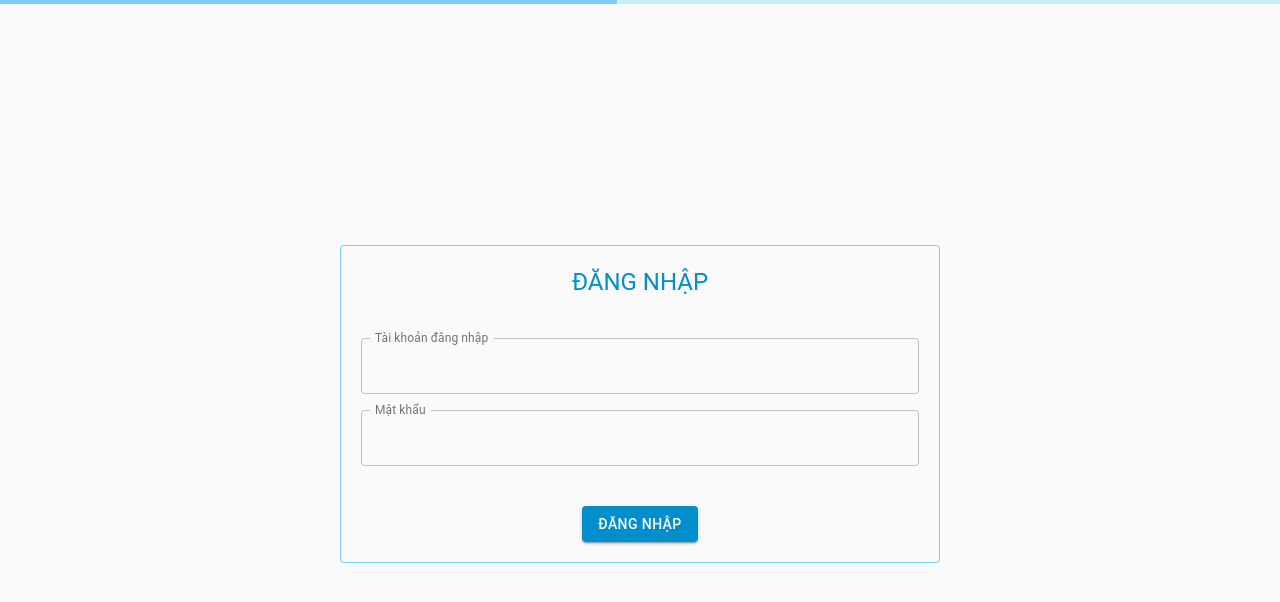
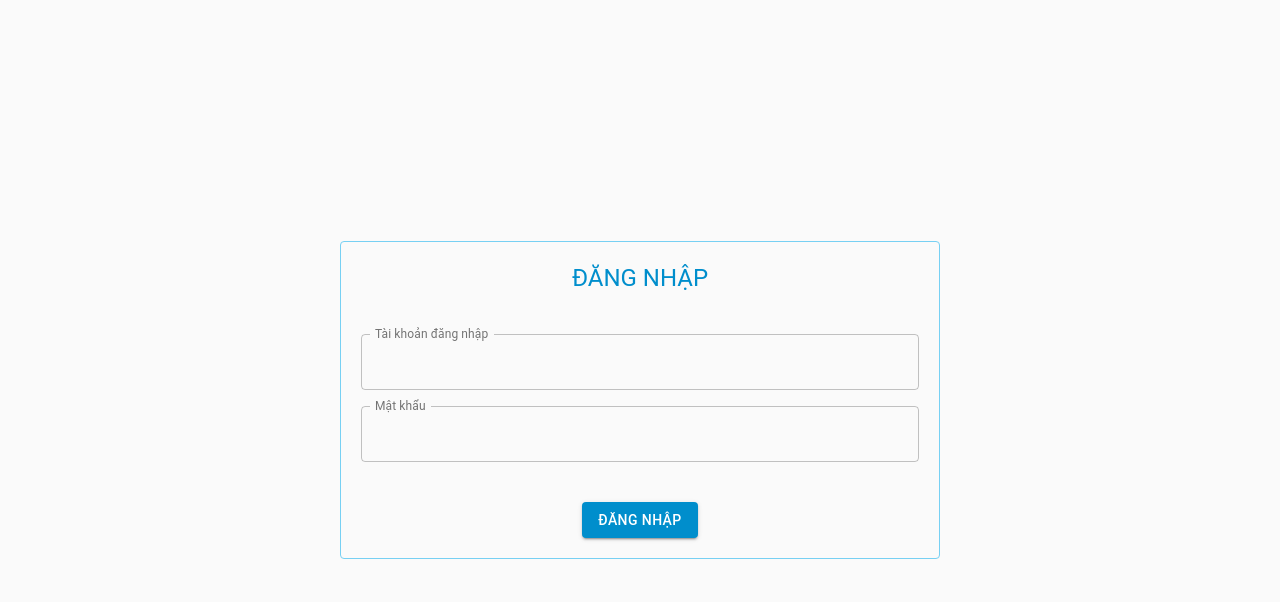
Before and after one commit to thelonglqd/ekyc, a React (Create React App) app: page / in a window 1280 px wide. Shown: the top 602 px of the page. Built offline with nearby package versions, Linux system fonts and the light colour scheme.

Commit message:
integrate redux, add dummy login flow

```diff
--- a/package.json
+++ b/package.json
@@ -10,9 +10,11 @@
     "@testing-library/user-event": "^12.1.10",
     "react": "^17.0.1",
     "react-dom": "^17.0.1",
+    "react-redux": "^7.2.2",
     "react-router": "^5.2.0",
     "react-router-dom": "^5.2.0",
     "react-scripts": "4.0.1",
+    "redux": "^4.0.5",
     "web-vitals": "^0.2.4"
   },
   "scripts": {
--- a/src/App.js
+++ b/src/App.js
@@ -6,7 +6,8 @@ import "./index.css";
 import Header from "./components/Header";
 import SideBar from "./components/Sidebar";
 import Login from "./pages/Login";
-import ProgressBar from "./components/ProgressBar";
+import LoadingSpinner from "./components/LoadingSpinner";
+import { connect } from "react-redux";
 
 const useStyles = makeStyles((theme) => ({
   root: {
@@ -15,15 +16,17 @@ const useStyles = makeStyles((theme) => ({
   },
 }));
 
-const App = () => {
+const App = ({ ui }) => {
   const classes = useStyles();
   const [auth, setAuth] = React.useState(false);
 
+  console.log("uiiiiii: ", ui);
+
   return (
     <>
-      <ProgressBar />
       <div className={classes.root}>
         <CssBaseline />
+        <LoadingSpinner isShown={ui.loading} />
         {auth ? (
           <>
             <Header onChangeAuth={setAuth} />
@@ -37,4 +40,8 @@ const App = () => {
   );
 };
 
-export default App;
+const mapStateToProps = (state) => ({
+  ui: state.ui,
+});
+
+export default connect(mapStateToProps)(App);
--- /dev/null
+++ b/src/components/LoadingSpinner.js
@@ -0,0 +1,12 @@
+import React from "react";
+import CircularProgress from "@material-ui/core/CircularProgress";
+
+const LoadingSpinner = ({ isShown }) => {
+  return isShown ? (
+    <CircularProgress
+      style={{ position: "absolute", top: "50%", left: "50%", zIndex: 1 }}
+    />
+  ) : null;
+};
+
+export default LoadingSpinner;
--- a/src/components/ProgressBar.js
+++ /dev/null
@@ -1,40 +0,0 @@
-import React, { useEffect } from "react";
-import { makeStyles } from "@material-ui/core/styles";
-import LinearProgress from "@material-ui/core/LinearProgress";
-
-const useStyles = makeStyles({
-  root: {
-    width: "100%",
-  },
-});
-
-const ProgressBar = () => {
-  const classes = useStyles();
-  const [progress, setProgress] = React.useState(0);
-
-  useEffect(() => {
-    const timer = setInterval(() => {
-      setProgress((old) => {
-        if (old === 100) return 0;
-        const diff = Math.random() * 10;
-        return Math.min(old + diff, 100);
-      });
-    }, 500);
-
-    return () => {
-      clearInterval(timer);
-    };
-  });
-
-  return (
-    <div className={classes.root}>
-      <LinearProgress
-        color="secondary"
-        variant="determinate"
-        value={progress}
-      ></LinearProgress>
-    </div>
-  );
-};
-
-export default ProgressBar;
--- a/src/index.js
+++ b/src/index.js
@@ -3,10 +3,15 @@ import ReactDOM from "react-dom";
 import { BrowserRouter as Router } from "react-router-dom";
 import { createMuiTheme } from "@material-ui/core/styles";
 import { ThemeProvider } from "@material-ui/styles";
+import { createStore } from "redux";
+import { Provider } from "react-redux";
 
 import "./index.css";
 import App from "./App";
 import reportWebVitals from "./reportWebVitals";
+import rootReducer from "./redux/reducers";
+
+const store = createStore(rootReducer);
 
 const theme = createMuiTheme({
   palette: {
@@ -35,7 +40,9 @@ ReactDOM.render(
   <React.StrictMode>
     <Router>
       <ThemeProvider theme={theme}>
-        <App />
+        <Provider store={store}>
+          <App />
+        </Provider>
       </ThemeProvider>
     </Router>
   </React.StrictMode>,
--- a/src/pages/Login.js
+++ b/src/pages/Login.js
@@ -1,6 +1,7 @@
 import React from "react";
 import { makeStyles } from "@material-ui/core/styles";
 import { Typography, Grid, Paper, Button, TextField } from "@material-ui/core";
+import { useDispatch } from "react-redux";
 
 const useStyles = makeStyles((theme) => ({
   loginContainer: {
@@ -30,13 +31,19 @@ const Login = ({ onChangeAuth }) => {
   const classes = useStyles();
   const [username, setUsername] = React.useState("");
   const [password, setPassword] = React.useState("");
+  const dispatch = useDispatch();
 
   const onUsernameChange = (e) => setUsername(e.target.value);
   const onPasswordChange = (e) => setPassword(e.target.value);
 
   const onLoginClick = () => {
-    if (username === "admin" && password === "admin") onChangeAuth(true);
-    else return;
+    dispatch({ type: "LOGIN_START" });
+    if (username === "admin" && password === "admin") {
+      setTimeout(() => {
+        onChangeAuth(true);
+        dispatch({ type: "LOGIN_SUCCESS" });
+      }, 1000);
+    } else return;
   };
 
   return (
--- /dev/null
+++ b/src/redux/actions/types.js
@@ -0,0 +1,3 @@
+export const LOGIN_START = "LOGIN_START";
+export const LOGIN_SUCCESS = "LOGIN_SUCCESS";
+export const LOGIN_FAILED = "LOGIN_FAILED";
--- /dev/null
+++ b/src/redux/reducers/auth.js
@@ -0,0 +1,9 @@
+const initialState = {
+  fullName: "",
+  avatarUrl: "",
+  stringeeAccessToken: "",
+};
+
+export default (state = initialState, action) => {
+  return state;
+};
--- /dev/null
+++ b/src/redux/reducers/index.js
@@ -0,0 +1,8 @@
+import { combineReducers } from "redux";
+import auth from "./auth";
+import ui from "./ui";
+
+export default combineReducers({
+  auth,
+  ui,
+});
--- /dev/null
+++ b/src/redux/reducers/ui.js
@@ -0,0 +1,19 @@
+import { LOGIN_START, LOGIN_SUCCESS, LOGIN_FAILED } from "../actions/types";
+
+const initialState = {
+  loading: false,
+};
+
+export default (state = initialState, action) => {
+  console.log("actionnn : ", action);
+  switch (action.type) {
+    case LOGIN_START:
+      return { ...state, loading: true };
+    case LOGIN_SUCCESS:
+      return { ...state, loading: false };
+    case LOGIN_FAILED:
+      return state;
+    default:
+      return state;
+  }
+};
```
Also changed, not shown: src/redux/actions/index.js (added), 1 other file (tests, documents, lock files or other folders).
